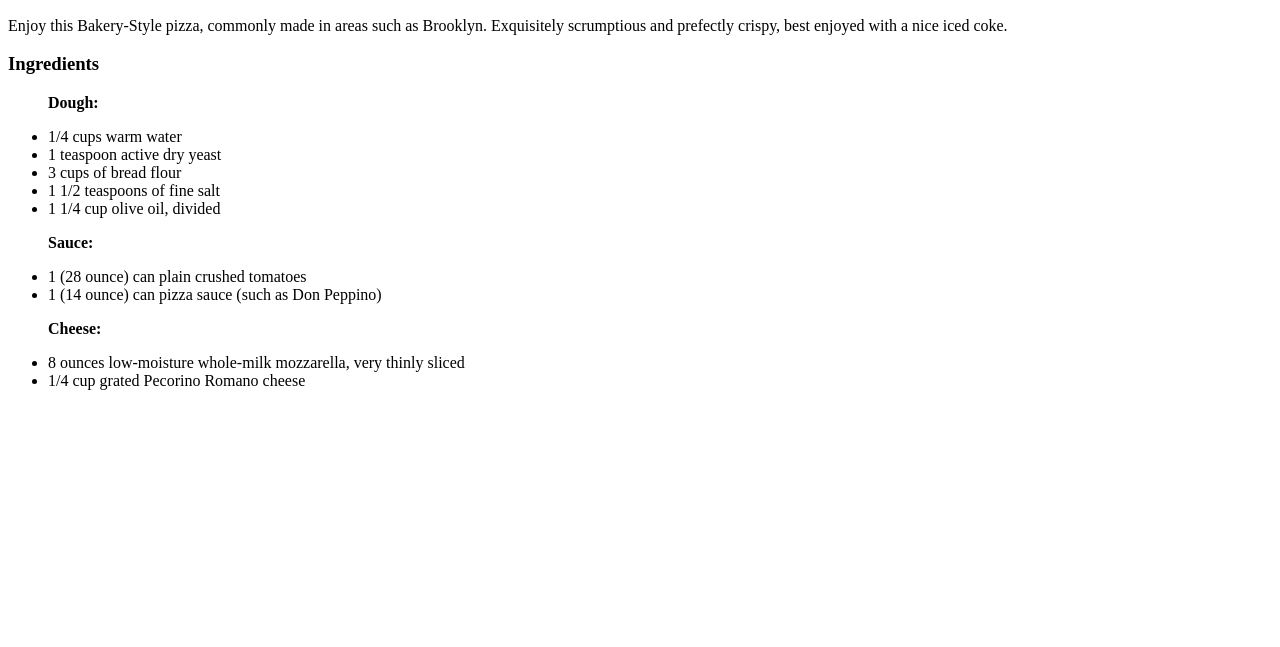
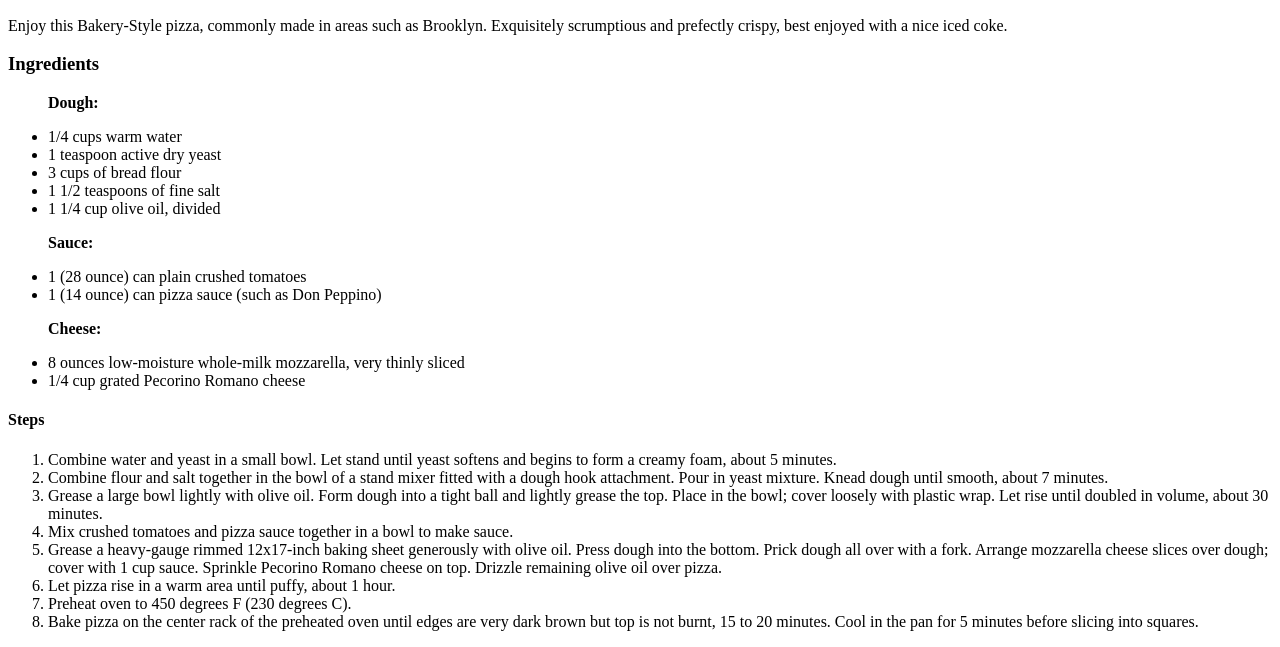
Before and after one commit to IsraC9/odin-recipes, a plain HTML site: page recipes/pizza.html in a window 1280 px wide. Shown: the part 434-1081 px from the top of the page. Before the commit the page ends 840 px from the top, so only its background shows below. Drawn offline with Linux system fonts and the light colour scheme.

Commit message:
Added the list of steps for the Pizza recipe

```diff
--- a/recipes/pizza.html
+++ b/recipes/pizza.html
@@ -30,6 +30,23 @@
             <li> 8 ounces low-moisture whole-milk mozzarella, very thinly sliced</li>
             <li>1/4 cup grated Pecorino Romano cheese</li>
         </ul>
+
+        <h4>Steps</h4>
+        <ol>
+            <li>Combine water and yeast in a small bowl. Let stand until yeast softens and begins to form a creamy foam, about 5 minutes.</li>
+            <li>Combine flour and salt together in the bowl of a stand mixer fitted with a dough hook attachment. Pour in yeast mixture.
+                Knead dough until smooth, about 7 minutes.</li>
+            <li>Grease a large bowl lightly with olive oil. Form dough into a tight ball and lightly grease the top.
+                Place in the bowl; cover loosely with plastic wrap. Let rise until doubled in volume, about 30 minutes.</li>
+            <li>Mix crushed tomatoes and pizza sauce together in a bowl to make sauce.</li>
+            <li>Grease a heavy-gauge rimmed 12x17-inch baking sheet generously with olive oil. Press dough into the bottom.
+                Prick dough all over with a fork. Arrange mozzarella cheese slices over dough; cover with 1 cup sauce.
+                Sprinkle Pecorino Romano cheese on top. Drizzle remaining olive oil over pizza.</li>
+            <li>Let pizza rise in a warm area until puffy, about 1 hour.</li>
+            <li>Preheat oven to 450 degrees F (230 degrees C).</li>
+            <li>Bake pizza on the center rack of the preheated oven until edges are very dark brown but top is not burnt, 15 to 20 minutes.
+                Cool in the pan for 5 minutes before slicing into squares.</li>
+        </ol>
     </body>
 
 
```
